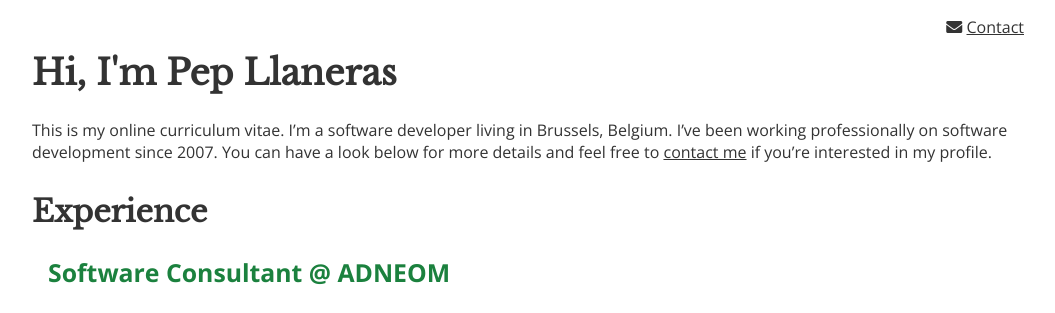
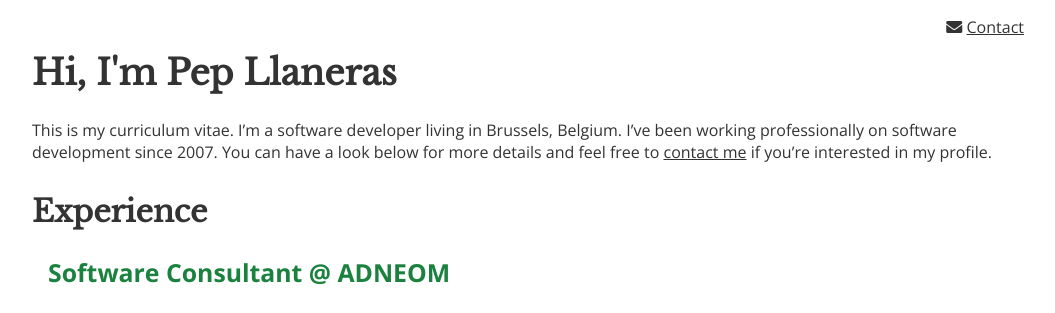
Before and after one commit to jllaneras/jllaneras.github.io, a Jekyll site: the page built from index.md, in a window 1280 px wide. Shown: the top 313 px of the page, without its empty margins (112-1167 px from the left). Built offline with Jekyll 4.4.1, drawn with Linux system fonts in a browser that asks for light colours; nearby versions of some CDN libraries.

Commit message:
Update intro

```diff
--- a/_data/vita.yml
+++ b/_data/vita.yml
@@ -2,7 +2,7 @@
 header: Hi, I'm Pep Llaneras
 
 introduction: >-
-    This is my online curriculum vitae. I'm a software developer living in
+    This is my curriculum vitae. I'm a software developer living in
     Brussels, Belgium. I've been working professionally on software
     development since 2007. You can have a look below for more details and
     feel free to [contact me](#contact) if you're interested in
```
